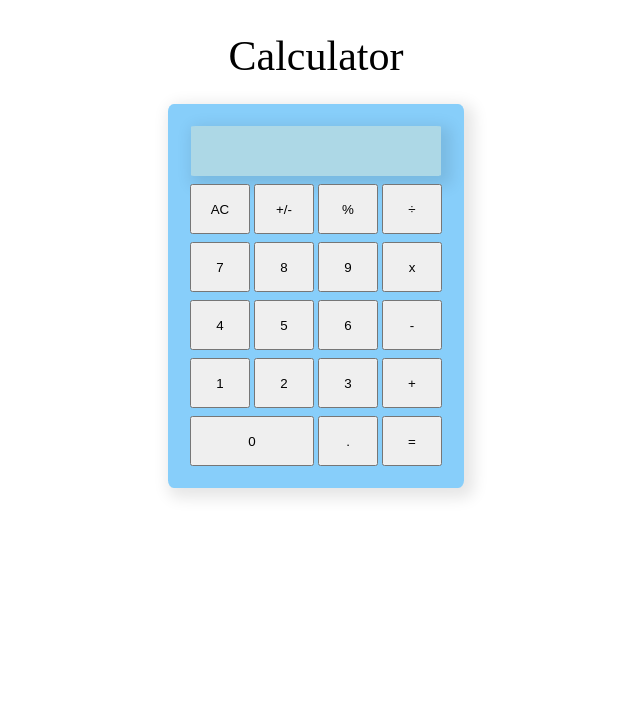
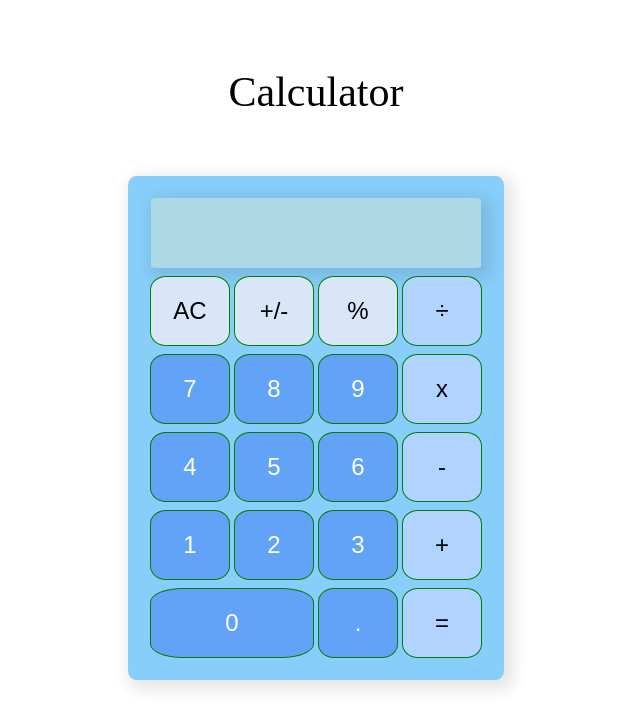
Before and after one commit to Magnary1/calculator, a plain HTML site: page calculator/index.html in a window 1280 px wide. Shown: the whole page, without its empty margins (324-964 px from the left). Drawn offline with Linux system fonts and the light colour scheme.

Commit message:
made calc bigger and added blue-ish theme

```diff
--- a/calculator/styles.css
+++ b/calculator/styles.css
@@ -7,7 +7,7 @@ body {
 header {
     font: bold;
     font-size: 42px;
-    margin: 24px;
+    margin: 60px;
 }
 #calculator {
     box-shadow: 5px 5px 15px 5px rgba(0,0,0,0.1);
@@ -19,11 +19,12 @@ header {
 }
 
 output {
-    width: 250px;
-    height: 50px;
+    width: 330px;
+    height: 70px;
     box-shadow: 5px 5px 15px 5px rgba(0,0,0,0.1);
     background-color: lightblue;
     border-radius: 2%;
+    font-size: 32px;
 }
 .row {
     display: flex;
@@ -35,11 +36,38 @@ output {
 }
 
 button {
-    width: 60px;
-    height: 50px;
+    width: 80px;
+    height: 70px;
     gap: 2px;
+    font-size: 24px;
+    border: 1px solid green;
+    border-radius: 20%;
+    background-color: rgb(217, 230, 247);
 }
 
 #zero-btn {
-    width: 124px;
+    width: 164px;
 }
+
+.numbers {
+    background-color:rgb(98, 163, 247);
+    color: white;
+}
+
+.right-btns {
+    background-color: rgb(176, 211, 255);
+}
+
+button:hover {
+   background: whitesmoke;
+   color: black;
+}
+
+button:active {
+    opacity: .7;
+}
+
+/*
+button:hover {
+    opacity: .7;
+ } */
```
